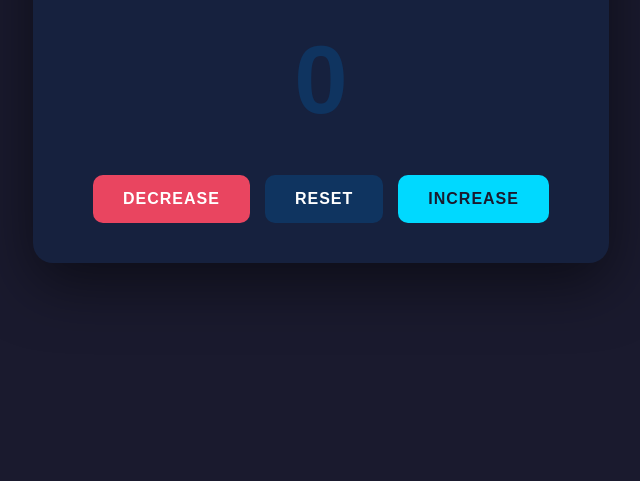
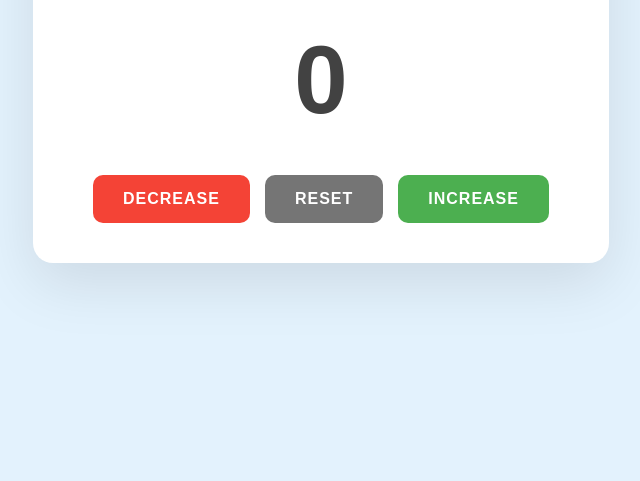
Before and after one commit to Sankrityayana/Counter-App, a plain HTML site: page index.html in a window 1280 px wide. Shown: the part 319-800 px from the top of the page, without its empty margins (319-959 px from the left). Drawn offline with Linux system fonts and the light colour scheme.

Commit message:
Update to light color theme

```diff
--- a/style.css
+++ b/style.css
@@ -10,20 +10,20 @@ body {
     justify-content: center;
     align-items: center;
     min-height: 100vh;
-    background: #1a1a2e;
+    background: #e3f2fd;
 }
 
 .container {
-    background: #16213e;
+    background: white;
     padding: 40px 60px;
     border-radius: 20px;
-    box-shadow: 0 20px 60px rgba(0, 0, 0, 0.5);
+    box-shadow: 0 20px 60px rgba(0, 0, 0, 0.1);
     text-align: center;
     min-width: 400px;
 }
 
 h1 {
-    color: #e94560;
+    color: #1976d2;
     margin-bottom: 30px;
     font-size: 2.5rem;
     letter-spacing: 2px;
@@ -36,22 +36,22 @@ h1 {
 #counter {
     font-size: 6rem;
     font-weight: bold;
-    color: #0f3460;
+    color: #424242;
     display: inline-block;
     min-width: 200px;
     transition: transform 0.2s ease;
 }
 
 #counter.positive {
-    color: #00d9ff;
+    color: #4caf50;
 }
 
 #counter.negative {
-    color: #e94560;
+    color: #f44336;
 }
 
 #counter.zero {
-    color: #0f3460;
+    color: #424242;
 }
 
 .button-group {
@@ -83,30 +83,30 @@ h1 {
 }
 
 .btn-decrease {
-    background: #e94560;
+    background: #f44336;
     color: white;
 }
 
 .btn-decrease:hover {
-    background: #d63651;
+    background: #d32f2f;
 }
 
 .btn-reset {
-    background: #0f3460;
+    background: #757575;
     color: white;
 }
 
 .btn-reset:hover {
-    background: #0a2540;
+    background: #616161;
 }
 
 .btn-increase {
-    background: #00d9ff;
-    color: #1a1a2e;
+    background: #4caf50;
+    color: white;
 }
 
 .btn-increase:hover {
-    background: #00bfdd;
+    background: #388e3c;
 }
 
 @media (max-width: 480px) {
```
